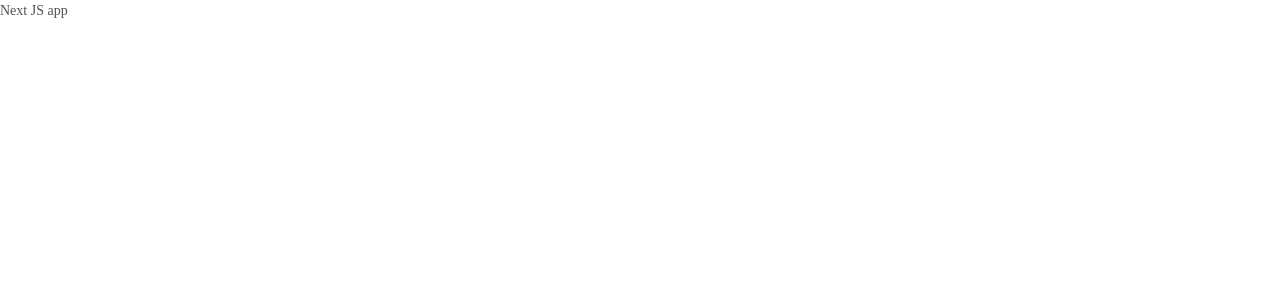
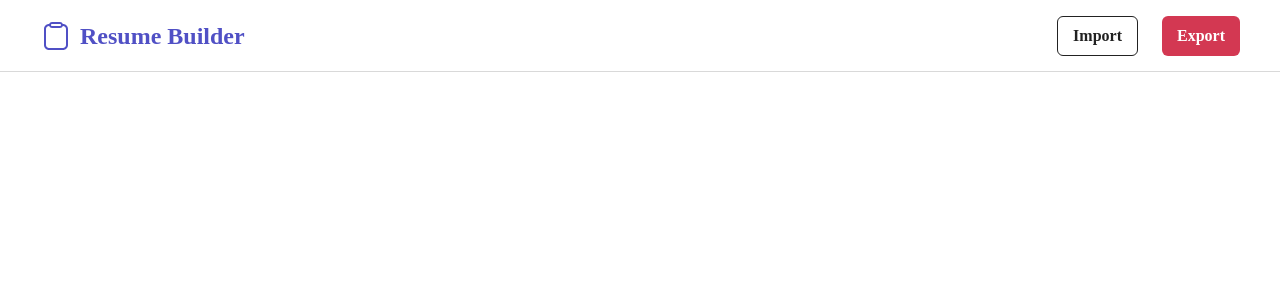
Before and after one commit to mrsharma2404/resume-builder, a Next.js app: page / in a window 1280 px wide. Shown: the top 300 px of the page. Built offline with nearby package versions, Linux system fonts and the light colour scheme.

Commit message:
added resume builder body and navbar component with buttons

```diff
--- /dev/null
+++ b/src/components/Buttons/BasicButton/index.module.scss
@@ -0,0 +1,15 @@
+.commonStyle {
+  display: flex;
+  align-items: center;
+  width: auto;
+  height: 40px;
+  padding: 0px 15px;
+  border-radius: 6px;
+  border: 1px solid #222;
+  cursor: pointer;
+
+  color: #222;
+  font-size: 16px;
+  font-weight: 600;
+  line-height: 24px;
+}
--- /dev/null
+++ b/src/components/Buttons/BasicButton/index.tsx
@@ -0,0 +1,20 @@
+import React from 'react'
+import styles from './index.module.scss'
+
+const BasicButton = ({
+  label,
+  className,
+  onClickFunction
+}: {
+  label: string
+  className: string
+  onClickFunction: () => void
+}) => {
+  return (
+    <div className={`${styles.commonStyle} ${className}`} onClick={() => onClickFunction()}>
+      {label}
+    </div>
+  )
+}
+
+export default BasicButton
--- /dev/null
+++ b/src/components/Navbar/index.module.scss
@@ -0,0 +1,37 @@
+@import '@styles/variables';
+
+.wrapper {
+  display: flex;
+  width: 100vw;
+  height: 72px;
+  justify-content: space-between;
+  border-bottom: 1px solid #d9d9d9;
+}
+.leftContainer,
+.rightContainer {
+  display: flex;
+  height: 72px;
+  width: auto;
+  align-items: center;
+  padding-left: 40px;
+  gap: 0px 8px;
+}
+.headingIcon {
+  width: 32px;
+  height: 32px;
+}
+.heading {
+  color: $primary-color;
+  font-size: 24px;
+  font-weight: 600;
+  line-height: 32px;
+}
+.rightContainer {
+  padding: 0px 40px 0px 0px;
+  gap: 0px 24px;
+}
+.exportBtn {
+  border: none;
+  color: #fff;
+  background: #d33852;
+}
--- /dev/null
+++ b/src/components/Navbar/index.tsx
@@ -0,0 +1,29 @@
+import React from 'react'
+
+// local component imports
+import BasicButton from '@components/Buttons/BasicButton'
+
+// icons import
+import BuilderIcon from 'icons/BuilderIcon'
+
+// styles import
+import styles from './index.module.scss'
+
+const Navbar = () => {
+  return (
+    <div className={styles.wrapper}>
+      <div className={styles.leftContainer}>
+        <div className={styles.headingIcon}>
+          <BuilderIcon />
+        </div>
+        <div className={styles.heading}>Resume Builder</div>
+      </div>
+      <div className={styles.rightContainer}>
+        <BasicButton label="Import" className="" onClickFunction={() => {}} />
+        <BasicButton label="Export" className={styles.exportBtn} onClickFunction={() => {}} />
+      </div>
+    </div>
+  )
+}
+
+export default Navbar
--- /dev/null
+++ b/src/icons/BuilderIcon.tsx
@@ -0,0 +1,16 @@
+import React from "react";
+
+const BuilderIcon = ({color = "#5050C5", size = 32}: {color?: string; size?: number}) => {
+  return (
+    <svg xmlns="http://www.w3.org/2000/svg" width={size} height={size} viewBox="0 0 32 32" fill="none">
+      <path
+        fill-rule="evenodd"
+        clip-rule="evenodd"
+        d="M22.8293 4H23C25.7614 4 28 6.23858 28 9V25C28 27.7614 25.7614 30 23 30H9C6.23858 30 4 27.7614 4 25V9C4 6.23858 6.23858 4 9 4H9.17071C9.58254 2.83481 10.6938 2 12 2H20C21.3062 2 22.4175 2.83481 22.8293 4ZM9.17071 6H9C7.34315 6 6 7.34315 6 9V25C6 26.6569 7.34315 28 9 28H23C24.6569 28 26 26.6569 26 25V9C26 7.34315 24.6569 6 23 6H22.8293C22.4175 7.16519 21.3062 8 20 8H12C10.6938 8 9.58254 7.16519 9.17071 6ZM11 5C11 4.44772 11.4477 4 12 4H20C20.5523 4 21 4.44772 21 5C21 5.55228 20.5523 6 20 6H12C11.4477 6 11 5.55228 11 5Z"
+        fill={color}
+      />
+    </svg>
+  );
+};
+
+export default BuilderIcon;
--- /dev/null
+++ b/src/pageBodies/ResumeBuilderBody/index.module.scss
@@ -0,0 +1,4 @@
+.wrapper {
+  display: flex;
+  flex-direction: column;
+}
--- /dev/null
+++ b/src/pageBodies/ResumeBuilderBody/index.tsx
@@ -0,0 +1,17 @@
+import React from 'react'
+
+// local component imports
+import Navbar from '@components/Navbar'
+
+// styles import
+import styles from './index.module.scss'
+
+const ResumeBuilderBody = () => {
+  return (
+    <div className={styles.wrapper}>
+      <Navbar />
+    </div>
+  )
+}
+
+export default ResumeBuilderBody
--- a/src/pages/index.tsx
+++ b/src/pages/index.tsx
@@ -1,5 +1,5 @@
-import styles from "../styles/home.module.css";
+import ResumeBuilderBody from 'pageBodies/ResumeBuilderBody'
 
 export default function Home() {
-  return <div>Next JS app</div>;
+  return <ResumeBuilderBody />
 }
```
